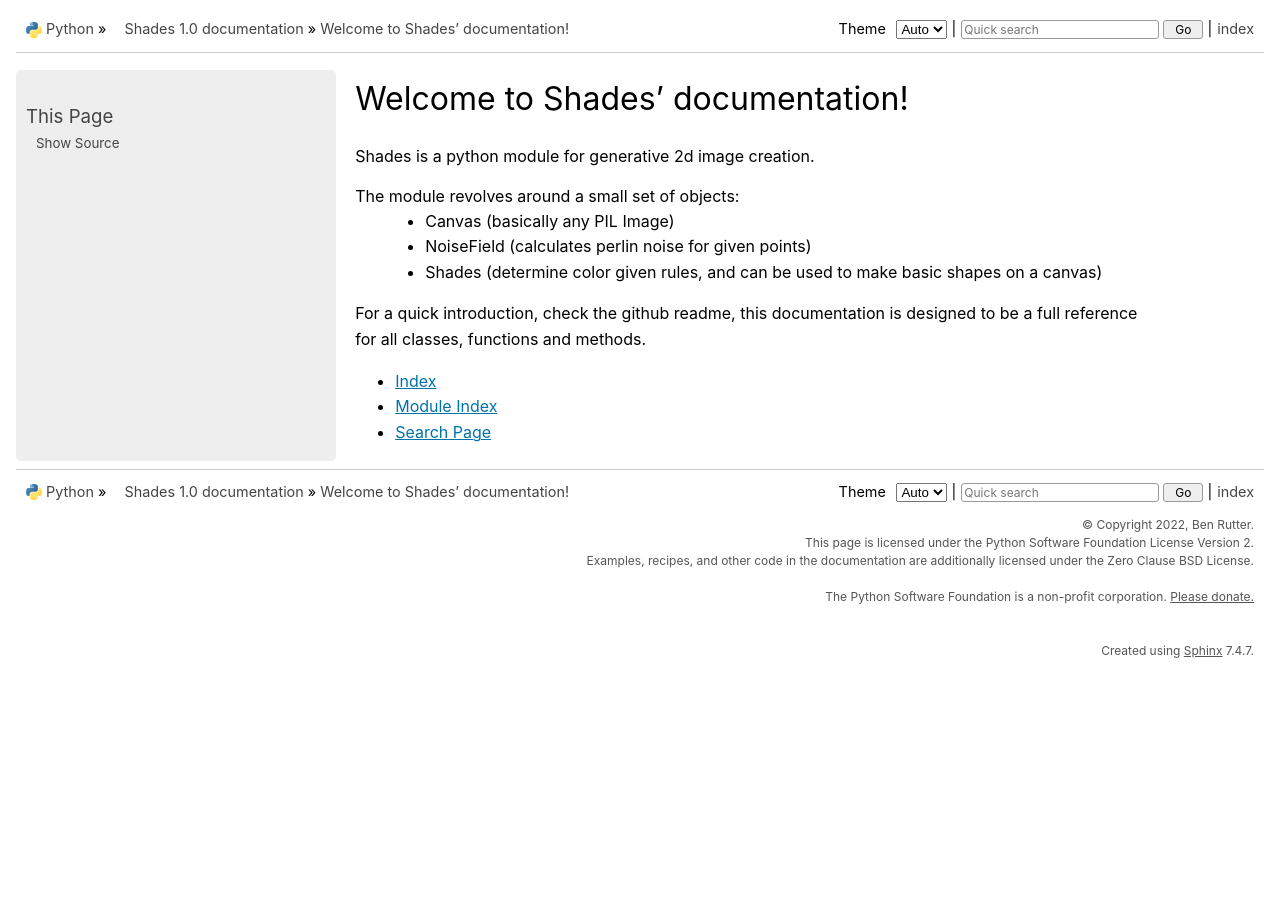
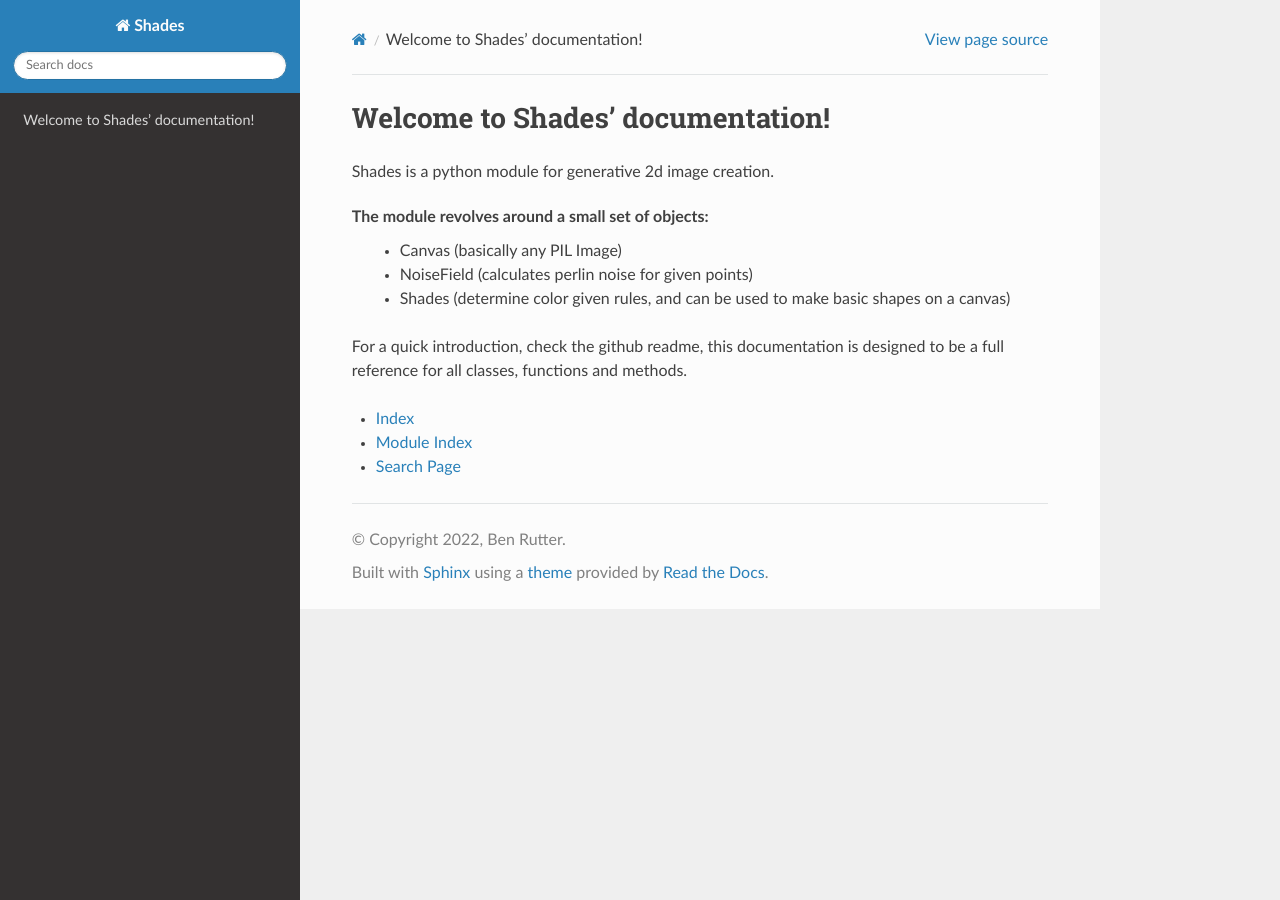
Before and after one commit to houseofleft/shades, a Sphinx documentation site: the page built from docs/index.rst, in a window 1280 px wide. Built offline with Sphinx 7.4.7 and the Read the Docs theme 2.0.0, drawn with Linux system fonts in a browser that asks for light colours.

Commit message:
docs update

```diff
--- a/docs/conf.py
+++ b/docs/conf.py
@@ -30,7 +30,7 @@ release = '1.0'
 # Add any Sphinx extension module names here, as strings. They can be
 # extensions coming with Sphinx (named 'sphinx.ext.*') or your custom
 # ones.
-extensions = ['sphinx.ext.autodoc', 'python_docs_theme']
+extensions = ['sphinx.ext.autodoc', 'sphinx.ext.autosummary', 'sphinx.ext.viewcode']
 
 # Add any paths that contain templates here, relative to this directory.
 templates_path = ['_templates']
@@ -46,7 +46,7 @@ exclude_patterns = ['_build', 'Thumbs.db', '.DS_Store']
 # The theme to use for HTML and HTML Help pages.  See the documentation for
 # a list of builtin themes.
 #
-html_theme = 'python_docs_theme'
+html_theme = 'sphinx_rtd_theme'
 
 # Add any paths that contain custom static files (such as style sheets) here,
 # relative to this directory. They are copied after the builtin static files,
```
